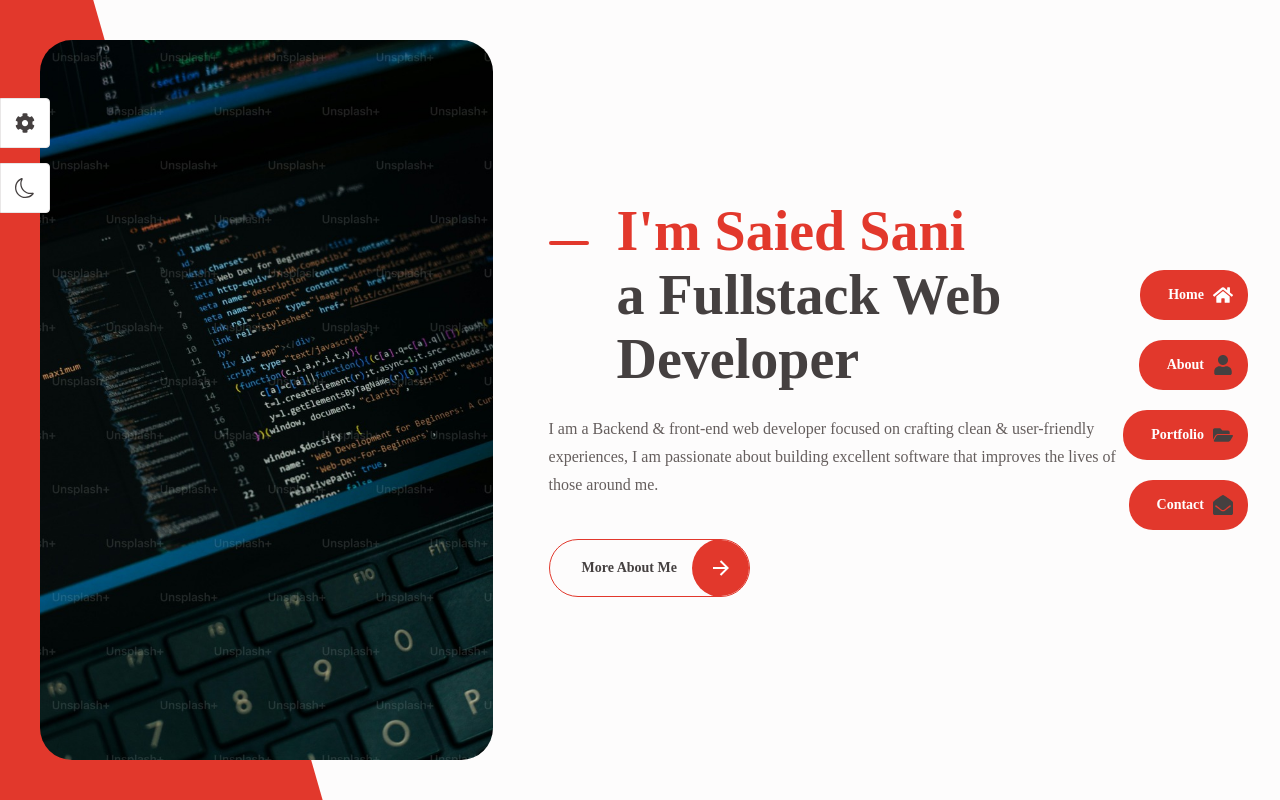
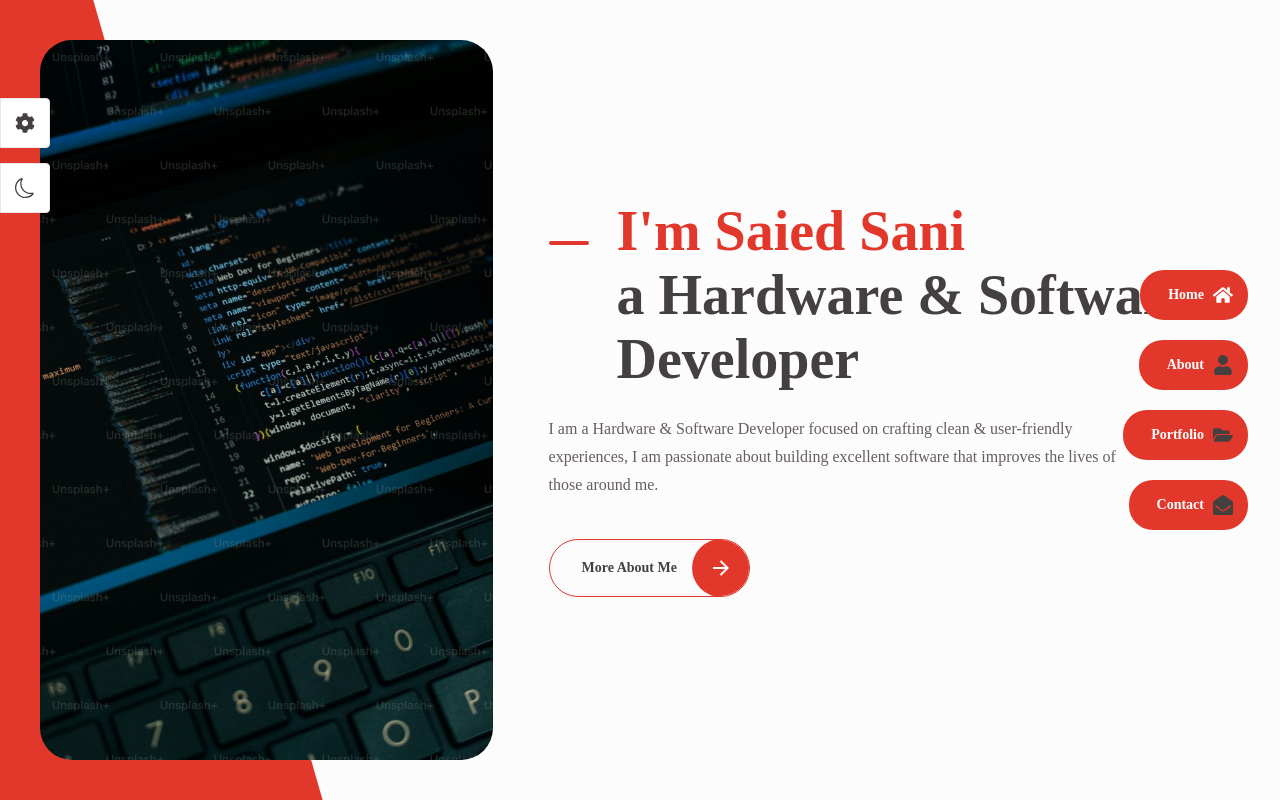
Before and after one commit to codewithsani/Portfolio, a React (Vite) app: page / in a window 1280 px wide. Built offline with nearby package versions, Linux system fonts and the light colour scheme.

Commit message:
Change the Title

```diff
--- a/src/pages/home/Home.jsx
+++ b/src/pages/home/Home.jsx
@@ -11,10 +11,10 @@ const Home = () => {
 
       <div className="home-content">
         <h1 className="home-title">
-          <span>I'm Saied Sani</span> <br />a Fullstack Web Developer
+          <span>I'm Saied Sani</span> <br />a Hardware & Software Developer
         </h1>
         <p className="home-description">
-          I am a Backend & front-end web developer focused on crafting clean &
+          I am a Hardware & Software Developer focused on crafting clean &
           user-friendly experiences, I am passionate about building excellent
           software that improves the lives of those around me.
         </p>
```
